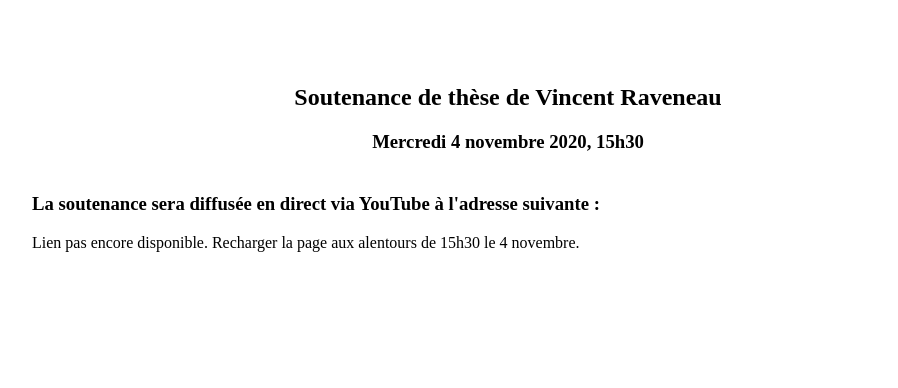
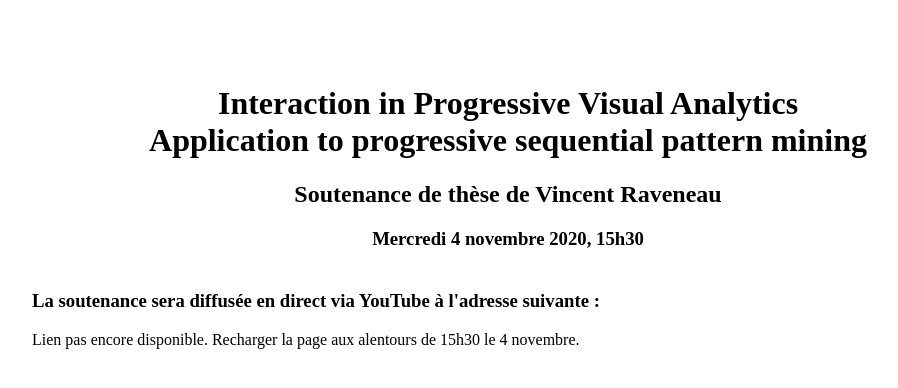
Before and after one commit to VRaveneau/vraveneau.github.io, a plain HTML site: page index.html in a window 1280 px wide. Shown: the whole page, without its empty margins (132-1030 px from the left). Drawn offline with Linux system fonts and the light colour scheme.

Commit message:
add content

```diff
--- a/index.html
+++ b/index.html
@@ -13,6 +13,7 @@
 	<body>
 		<div class="wrapper">
 			<header>
+				<h1>Interaction in Progressive Visual Analytics<br>Application to progressive sequential pattern mining</h1>
 				<h2>Soutenance de thèse de Vincent Raveneau</h2>
 				<h3>Mercredi 4 novembre 2020, 15h30</h3>
 			</header>
```
